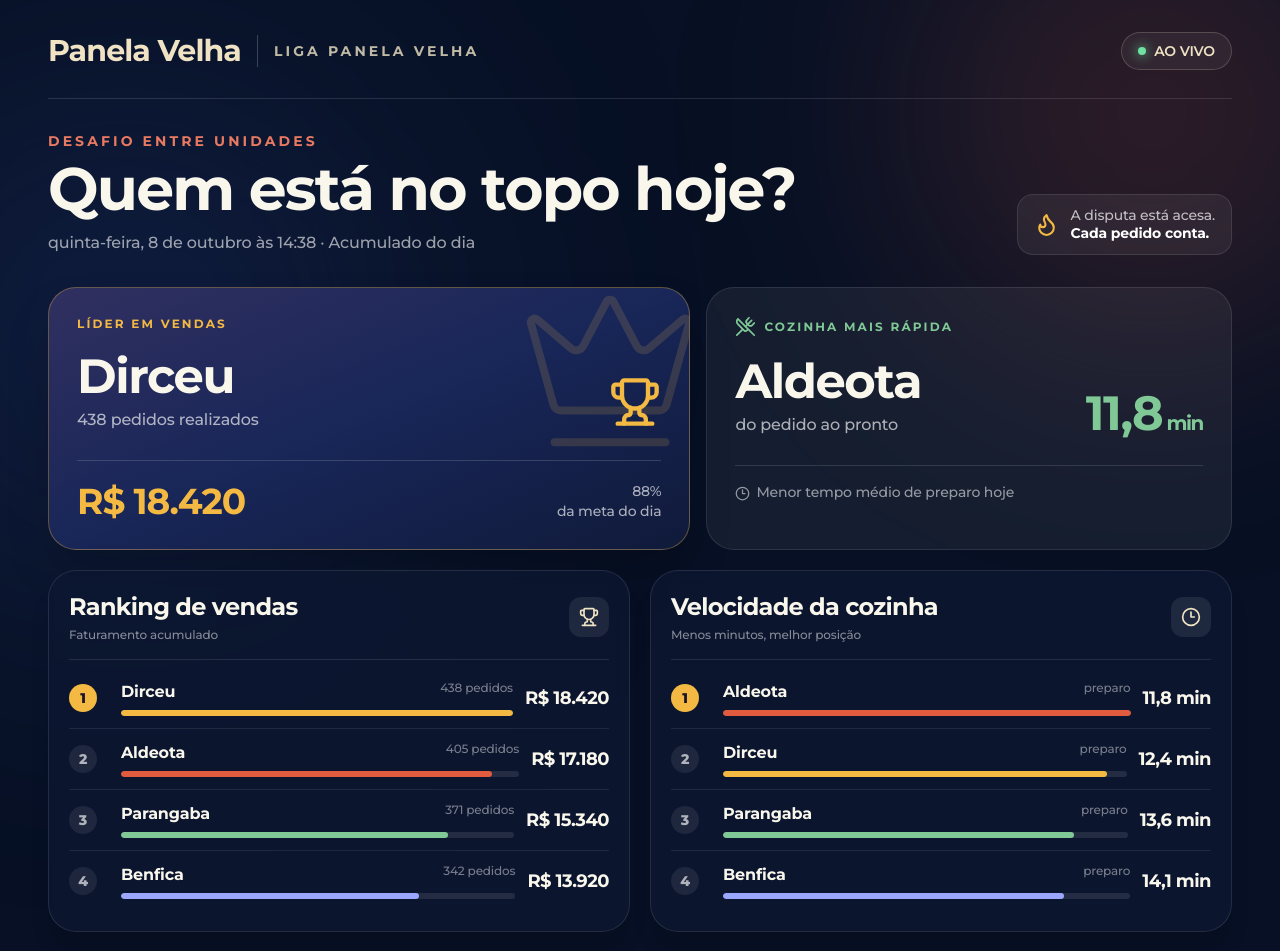
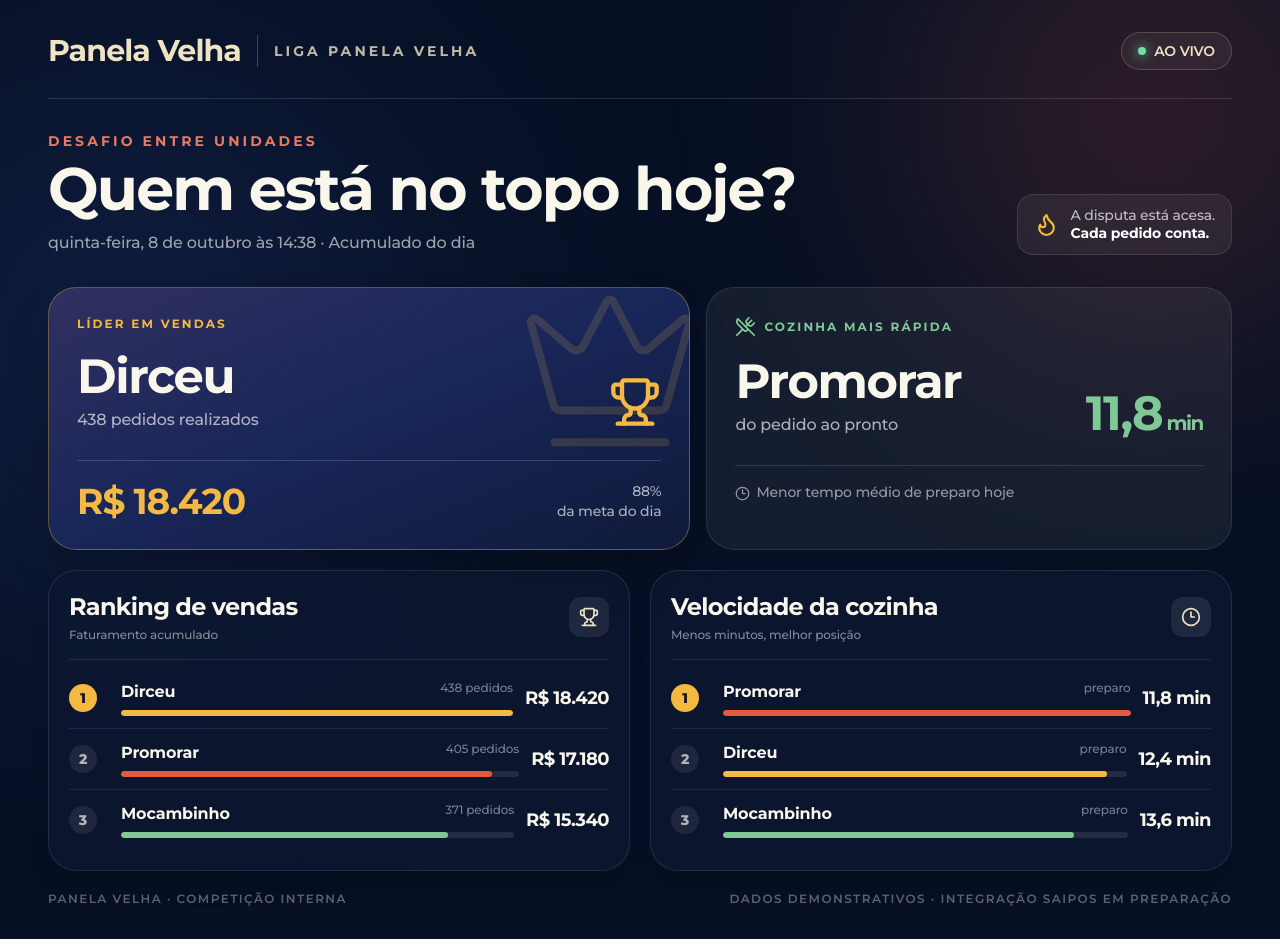
Before and after one commit to caio089/panelarh, a React (Vite) app: page /tv/competicao in a window 1280 px wide. Shown: the top 951 px of the page. Built offline with nearby package versions, Linux system fonts and the light colour scheme.

Commit message:
Show the three competition units

```diff
--- a/src/pages/TvCompetitionPage.tsx
+++ b/src/pages/TvCompetitionPage.tsx
@@ -14,9 +14,8 @@ type UnitScore = {
 // estiverem disponíveis, esta lista será preenchida pelo consolidado Saipos.
 const DEMO_UNITS: UnitScore[] = [
   { name: 'Dirceu', sales: 18420, orders: 438, kitchenMinutes: 12.4, goal: 88, accent: '#F4B942' },
-  { name: 'Aldeota', sales: 17180, orders: 405, kitchenMinutes: 11.8, goal: 82, accent: '#E15B3F' },
-  { name: 'Parangaba', sales: 15340, orders: 371, kitchenMinutes: 13.6, goal: 74, accent: '#80C997' },
-  { name: 'Benfica', sales: 13920, orders: 342, kitchenMinutes: 14.1, goal: 67, accent: '#9BA7FF' },
+  { name: 'Promorar', sales: 17180, orders: 405, kitchenMinutes: 11.8, goal: 82, accent: '#E15B3F' },
+  { name: 'Mocambinho', sales: 15340, orders: 371, kitchenMinutes: 13.6, goal: 74, accent: '#80C997' },
 ]
 
 const money = new Intl.NumberFormat('pt-BR', { style: 'currency', currency: 'BRL', maximumFractionDigits: 0 })
```
